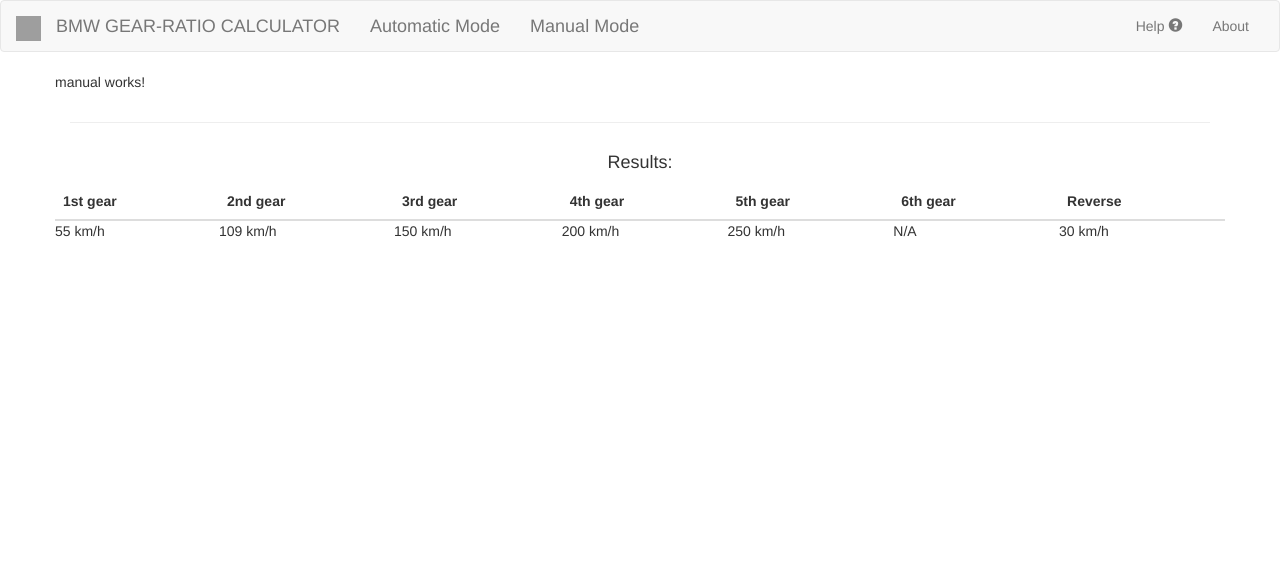
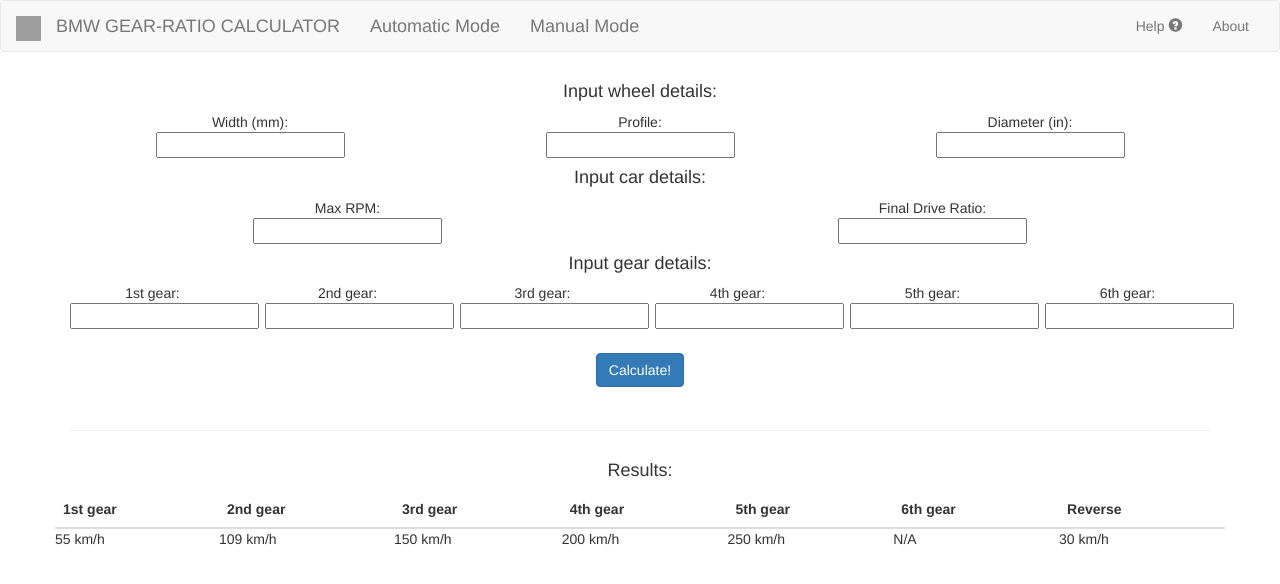
Before and after one commit to Inaimad/gear-ratio-calculator-front, an Angular app: page /manual in a window 1280 px wide. Shown: the top 584 px of the page. Built offline with nearby package versions, Linux system fonts and the light colour scheme; grey boxes are pictures that could not be loaded.

Commit message:
Created the manual component template

```diff
--- a/src/app/manual/manual.component.html
+++ b/src/app/manual/manual.component.html
@@ -1,3 +1,83 @@
-<p>
-  manual works!
-</p>
+<div class="container">
+  <div class="row">
+    <div class="col" align="center">
+      <h4>Input wheel details: </h4>
+    </div>
+  </div>
+  <div class="row" align="center">
+    <div class="col-md-4">
+      Width (mm):
+      <br>
+      <input type="text">
+    </div>
+    <div class="col-md-4">
+      Profile:
+      <br>
+      <input type="text">
+    </div>
+    <div class="col-md-4">
+      Diameter (in):
+      <br>
+      <input type="text">
+    </div>
+  </div>
+  <div class="row">
+    <div class="col" align="center">
+      <h4>Input car details: </h4>
+    </div>
+  </div>
+  <div class="row" align="center">
+      <div class="col-md-6">
+        Max RPM:
+        <br>
+        <input type="text">
+      </div>
+      <div class="col-md-6">
+        Final Drive Ratio:
+        <br>
+        <input type="text">
+      </div>
+  </div>
+  <div class="row">
+    <div class="col" align="center">
+      <h4>Input gear details: </h4>
+    </div>
+  </div>
+  <div class="row" align="center">
+    <div class="col-md-2">
+      1st gear:
+      <br>
+      <input type="text">
+    </div>
+    <div class="col-md-2">
+      2nd gear:
+      <br>
+      <input type="text">
+    </div>
+    <div class="col-md-2">
+      3rd gear:
+      <br>
+      <input type="text">
+    </div>
+    <div class="col-md-2">
+      4th gear:
+      <br>
+      <input type="text">
+    </div>
+    <div class="col-md-2">
+      5th gear:
+      <br>
+      <input type="text">
+    </div>
+    <div class="col-md-2">
+      6th gear:
+      <br>
+      <input type="text">
+    </div>
+  </div>
+  <div class="row">
+    <div class="col" align="center" style="padding: 2%">
+      <button class="btn btn-primary">Calculate!</button>
+    </div>
+  </div>
+</div>
```
